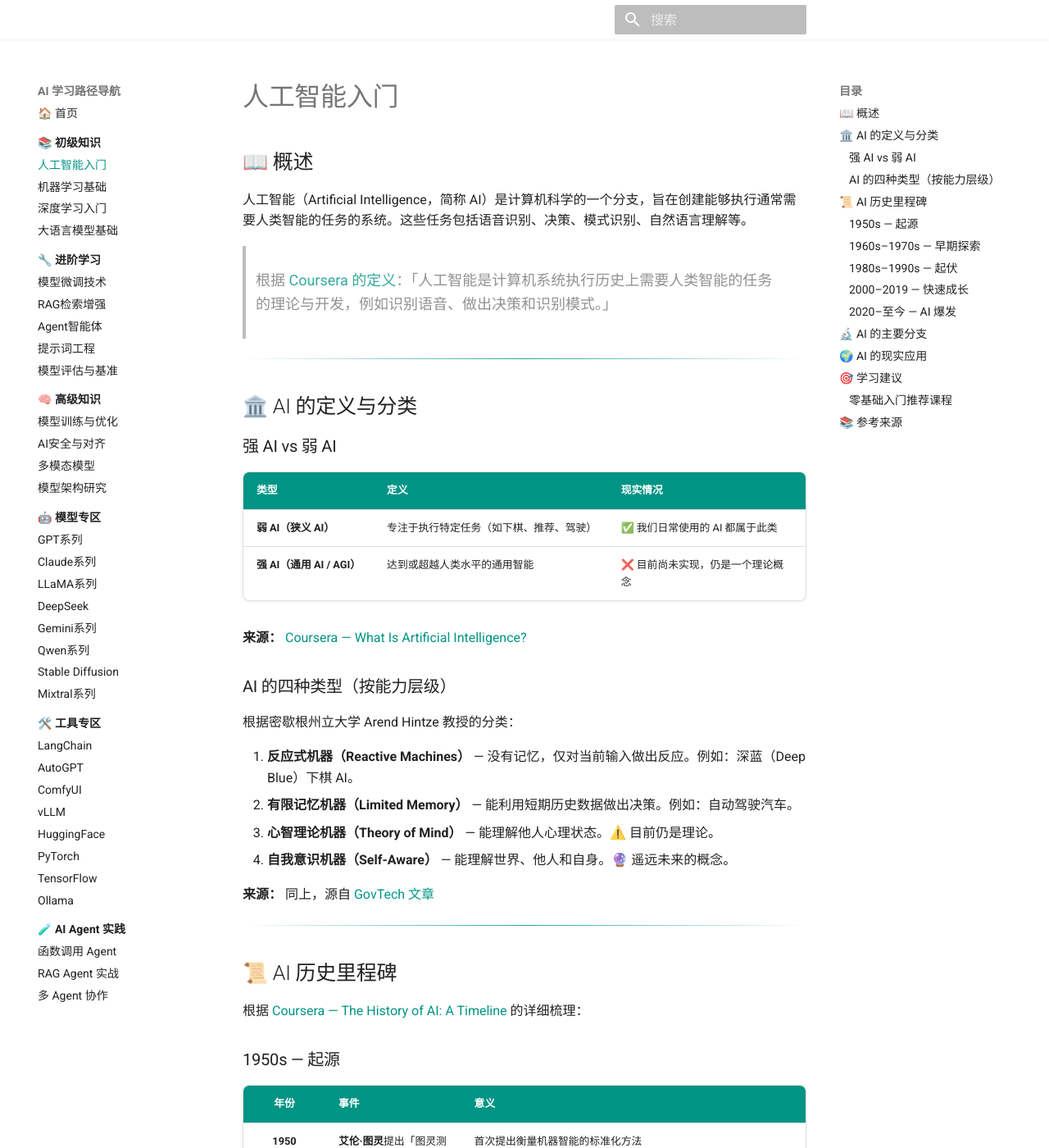
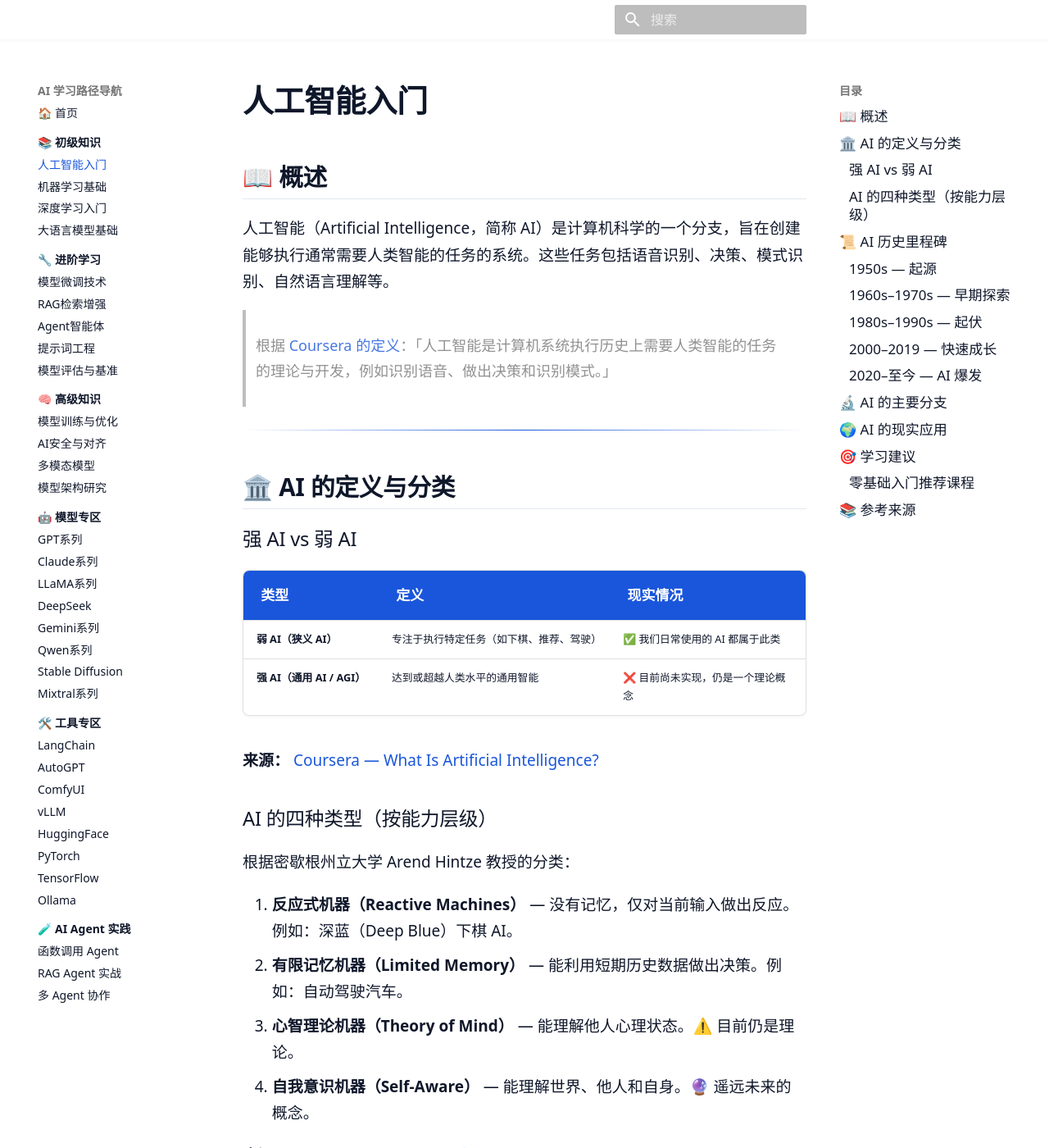
Before and after one commit to fishtea/aiweb, an MkDocs documentation site: the page built from docs/初级知识/人工智能入门/index.md, in a window 1280 px wide and 1400 px high. Shown: the whole window at 82% size. Built offline with MkDocs 1.6.1 and Material for MkDocs 9.7.7, drawn with Linux system fonts in a browser that asks for light colours; comment, search, counter and statistics services are not loaded.

Commit message:
fix: 禁用Google字体，全面改用微软雅黑；主色改为深蓝 #1a56db；清理VitePress/Astro残留文件

```diff
--- a/docs/assets/custom.css
+++ b/docs/assets/custom.css
@@ -1,22 +1,54 @@
 /* ============================================
    AI 学习路径导航 - 专业 Wiki 风格
+   字体: 微软雅黑（禁用 Google Fonts）
+   主色: #1a56db（深蓝科技感）
    ============================================ */
+
+/* ========== 全局字体 ========== */
+body,
+.md-typeset,
+.md-header__title,
+.md-nav__link,
+input,
+button,
+select,
+textarea {
+  font-family: "Microsoft YaHei", "微软雅黑", "PingFang SC", "Noto Sans SC", system-ui, sans-serif !important;
+}
+
+/* ========== 主题变量覆盖 ========== */
+[data-md-color-scheme="default"] {
+  --md-primary-fg-color: #1a56db;
+  --md-primary-fg-color--dark: #1e40af;
+  --md-primary-fg-color--light: #eff6ff;
+  --md-typeset-color: #0f172a;
+  --md-typeset-a-color: #1a56db;
+}
+
+[data-md-color-scheme="slate"] {
+  --md-primary-fg-color: #1a56db;
+  --md-primary-fg-color--dark: #1e40af;
+  --md-primary-fg-color--light: #1a2a4a;
+  --md-typeset-a-color: #5b8def;
+}
 
 /* ---- 首页英雄区 ---- */
 .wiki-hero {
   text-align: center;
-  padding: 2rem 0 0.5rem;
+  padding: 2.5rem 0 0.5rem;
 }
 .wiki-hero h1 {
-  font-size: 2.2rem;
-  font-weight: 700;
+  font-size: 2.4rem;
+  font-weight: 800;
   margin: 0 0 0.3rem;
   color: var(--md-primary-fg-color);
+  letter-spacing: -0.02em;
 }
 .wiki-subtitle {
-  font-size: 1rem;
+  font-size: 1.05rem;
   color: var(--md-typeset-color);
-  opacity: 0.65;
+  opacity: 0.6;
+  font-weight: 400;
   margin: 0;
 }
 
@@ -27,20 +59,39 @@
   border-spacing: 0;
   border-radius: 8px;
   overflow: hidden;
+  box-shadow: 0 1px 3px rgba(0,0,0,0.06);
+}
+.nav-grid table th {
+  background: var(--md-primary-fg-color) !important;
+  color: #fff !important;
+  font-weight: 600;
+  font-size: 0.9rem;
+  padding: 0.7rem 1rem;
+  letter-spacing: 0.02em;
+}
+.nav-grid table td {
+  padding: 0.6rem 1rem;
+  border-bottom: 1px solid #e2e8f0;
 }
 .nav-grid table td:first-child {
   font-weight: 600;
-  width: 30%;
+  width: 28%;
 }
 .nav-grid table td:nth-child(2) {
-  width: 55%;
+  width: 57%;
+  font-size: 0.92rem;
 }
 .nav-grid table td:last-child {
   width: 15%;
   text-align: center;
+  font-size: 0.85rem;
+  color: #64748b;
 }
 .nav-grid table tr:hover td {
-  background-color: rgba(0,150,136,0.04);
+  background-color: rgba(26,86,219,0.04);
+}
+.nav-grid table tr:last-child td {
+  border-bottom: none;
 }
 
 /* ---- 更新列表 ---- */
@@ -51,17 +102,25 @@
 .wiki-updates ul {
   padding-left: 1.2rem;
 }
+.wiki-updates li {
+  padding: 0.15rem 0;
+  border-bottom: 1px solid #f1f5f9;
+}
+.wiki-updates li:last-child {
+  border-bottom: none;
+}
 
 /* ---- 分类页表格 ---- */
 .md-typeset table:not([class]) {
   border-radius: 8px;
   overflow: hidden;
-  box-shadow: 0 1px 4px rgba(0,0,0,0.06);
+  box-shadow: 0 1px 4px rgba(0,0,0,0.05);
 }
 .md-typeset table:not([class]) th {
   background: var(--md-primary-fg-color);
   color: white;
   font-weight: 600;
+  font-size: 0.85rem;
 }
 .md-typeset table:not([class]) td:first-child {
   font-weight: 600;
@@ -72,18 +131,18 @@
 .md-header {
   backdrop-filter: blur(12px);
   -webkit-backdrop-filter: blur(12px);
-  background-color: rgba(255,255,255,0.85) !important;
-  box-shadow: 0 1px 4px rgba(0,0,0,0.06) !important;
+  background-color: rgba(255,255,255,0.88) !important;
+  box-shadow: 0 1px 4px rgba(0,0,0,0.05) !important;
 }
 [data-md-color-scheme="slate"] .md-header {
-  background-color: rgba(0,0,0,0.85) !important;
+  background-color: rgba(0,0,0,0.88) !important;
   border-bottom: 1px solid rgba(255,255,255,0.06);
 }
 
 /* ---- 分割线 ---- */
 .md-typeset hr {
   height: 1px;
-  background: linear-gradient(90deg, transparent, var(--md-primary-fg-color--light), transparent);
+  background: linear-gradient(90deg, transparent, var(--md-primary-fg-color), transparent);
   border: none;
   margin: 1.5em 0;
 }
@@ -98,7 +157,39 @@
   opacity: 0.8;
 }
 
+/* ---- 超链接 ---- */
+.md-typeset a {
+  color: var(--md-primary-fg-color);
+  text-decoration: none;
+  transition: color 0.15s;
+}
+.md-typeset a:hover {
+  color: var(--md-primary-fg-color--dark);
+  text-decoration: underline;
+}
+
+/* ---- 文章正文优化 ---- */
+.md-typeset {
+  font-size: 0.95rem;
+  line-height: 1.7;
+}
+.md-typeset h1 {
+  font-weight: 700;
+  color: var(--md-typeset-color);
+}
+.md-typeset h2 {
+  font-weight: 600;
+  border-bottom: 1px solid #e2e8f0;
+  padding-bottom: 0.3rem;
+}
+
+/* ---- 右侧导航优化 ---- */
+.md-nav--secondary .md-nav__link {
+  font-size: 0.85rem;
+}
+
 /* ---- 响应式 ---- */
 @media screen and (max-width: 76.1875em) {
-  .wiki-hero h1 { font-size: 1.6rem; }
+  .wiki-hero h1 { font-size: 1.7rem; }
+  .wiki-hero { padding: 1.5rem 0 0.3rem; }
 }
--- a/mkdocs.yml
+++ b/mkdocs.yml
@@ -9,18 +9,19 @@ edit_uri: ""
 theme:
   name: material
   language: zh
+  font: false  # 禁用 Google Fonts，改用 CSS 中定义的微软雅黑
   palette:
     # 白天模式
     - scheme: default
-      primary: teal
-      accent: cyan
+      primary: indigo
+      accent: indigo
       toggle:
         icon: material/weather-night
         name: 切换深色模式
     # 夜间模式
     - scheme: slate
-      primary: teal
-      accent: cyan
+      primary: indigo
+      accent: indigo
       toggle:
         icon: material/weather-sunny
         name: 切换浅色模式
@@ -69,9 +70,6 @@ markdown_extensions:
   - pymdownx.details
   - pymdownx.tasklist:
       custom_checkbox: true
-  - pymdownx.emoji:
-      emoji_index: !!python/name:material.extensions.emoji.twemoji
-      emoji_generator: !!python/name:material.extensions.emoji.to_svg
   - admonition
   - attr_list
   - def_list
```
Also changed, not shown: docs/index.md (+49 -25 lines), package.json (deleted, +0 -9 lines), 2 other files.
